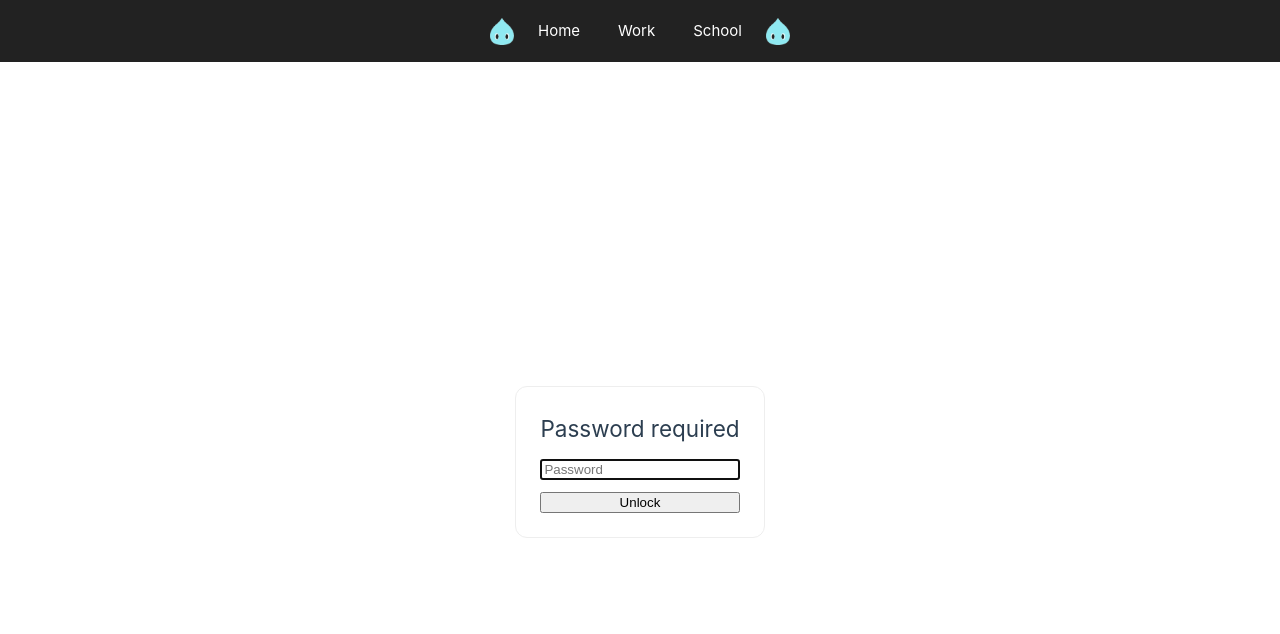
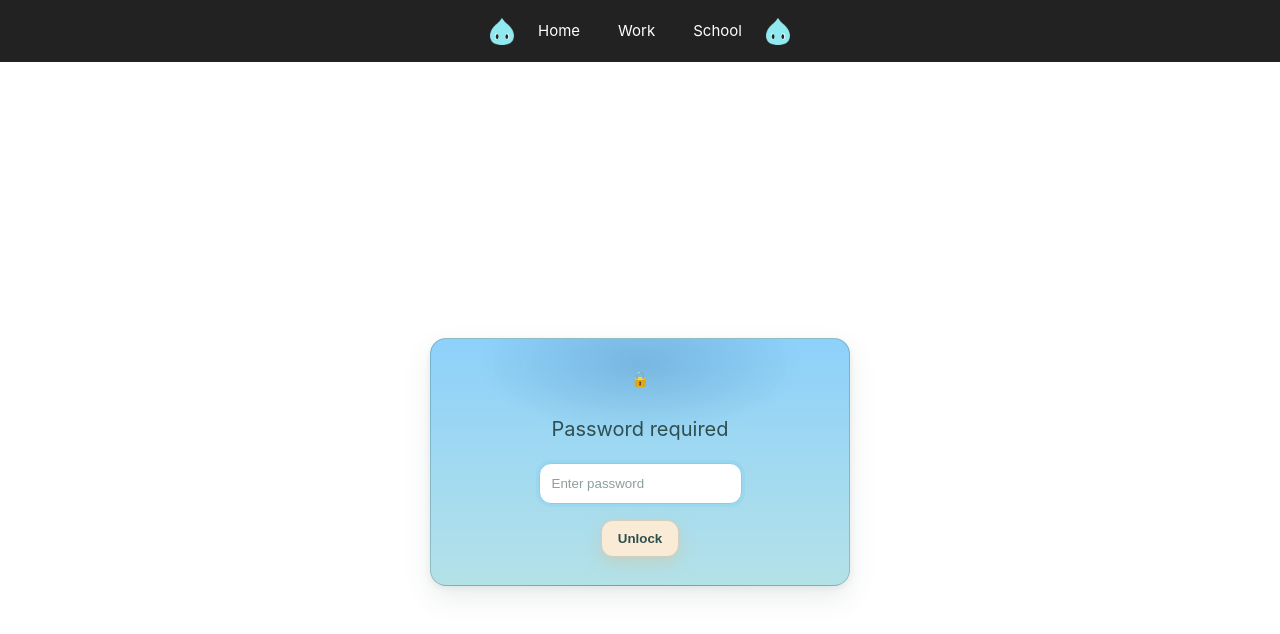
Before and after one commit to papasj19/PresentationWebsite, a Vue app in the folder presentation/: page /School in a window 1280 px wide. Shown: the top 634 px of the page. Built offline with nearby package versions, Linux system fonts and the light colour scheme.

Commit message:
reformmating button again

```diff
--- a/presentation/src/components/Presentation.vue
+++ b/presentation/src/components/Presentation.vue
@@ -8,7 +8,6 @@ async function unlock() {
   const body = new FormData();
   body.append("password", pwd.value);
 
-  // Use same-origin so the cookie is stored
   const res = await fetch("/login", {
     method: "POST",
     body,
@@ -17,8 +16,6 @@ async function unlock() {
 
   if (res.ok) {
     unlocked.value = true;
-    // Optional: ping the PDF to confirm access and warm cache
-    // await fetch("/protected/Presentation1.pdf", { method: "HEAD", credentials: "same-origin" });
   } else {
     alert("Wrong password 😅");
   }
@@ -30,29 +27,147 @@ onMounted(() => inputEl.value?.focus());
 
 <template>
   <main class="viewer">
+    <!-- Lock card -->
     <form v-if="!unlocked" class="login" @submit.prevent="unlock">
+      <div class="lockmark" aria-hidden="true">🔒</div>
       <h2>Password required</h2>
-      <input ref="inputEl" v-model.trim="pwd" type="password" placeholder="Password" />
-      <button type="submit">Unlock</button>
+
+      <label class="field">
+        <input
+            ref="inputEl"
+            v-model.trim="pwd"
+            type="password"
+            placeholder="Enter password"
+            aria-label="Password"
+            required
+        />
+      </label>
+
+      <button type="submit" class="btn">Unlock</button>
+
     </form>
 
+    <!-- PDF viewer -->
     <div v-else class="pdf-wrap">
       <iframe
           src="/protected/Presentations/Presentation1.pdf"
           title="Presentation PDF"
           referrerpolicy="no-referrer"
       ></iframe>
+
       <p class="fallback">
-        Can’t see it? <a href="/protected/Presentations/Presentation1.pdf" download>Download the PDF</a>.
+        Can’t see it?
+        <a href="/protected/Presentations/Presentation1.pdf" download>Download the PDF</a>.
       </p>
     </div>
   </main>
 </template>
 
 <style scoped>
-.viewer { min-height: 100vh; display: grid; place-items: center; padding: 24px; }
-.login { display: flex; flex-direction: column; gap: 12px; padding: 24px; border: 1px solid #eee; border-radius: 12px; }
-.pdf-wrap { width: min(960px, 95vw); }
-.pdf-wrap iframe { width: 100%; height: 80vh; border: 0; }
-.fallback { margin-top: .5rem; text-align: center; }
+/* Put the variables on the wrapper so scoped CSS applies */
+.viewer {
+  --fg: darkslategray;
+  --accent: skyblue;
+  --btn-bg: antiquewhite;
+  --card-bg: rgba(135, 206, 235, 0.18); /* skyblue tint for the card */
+
+  /* light skyblue background so it’s not “just white” */
+  min-height: 100vh;
+  padding: 32px 20px;
+  display: grid;
+  place-items: center;
+
+}
+
+/* Lock card */
+.login {
+  width: min(420px, 92vw);
+  border: 1px solid rgba(47, 79, 79, 0.25);
+  border-radius: 16px;
+  padding: 28px 24px;
+  display: grid;
+  justify-items: center;
+  gap: 16px;
+  box-shadow:
+      0 12px 28px rgba(47, 79, 79, 0.1),
+      0 2px 6px rgba(47, 79, 79, 0.08);
+
+  /* Stronger blue gradient background */
+  background:
+      radial-gradient(
+          60% 45% at 50% 10%,
+          rgba(70, 130, 180, 0.35),   /* steelblue tint */
+          transparent 65%
+      ),
+      linear-gradient(
+          180deg,
+          rgba(135, 206, 250, 0.95) 0%,   /* deep skyblue */
+          rgba(176, 224, 230, 0.95) 100%  /* powderblue */
+      );
+  color: darkslategray;
+}
+
+
+
+h2 { margin: 6px 0 2px; font-size: 1.25rem; color: var(--fg); }
+
+.login input[type="password"] {
+  width: 100%;
+  padding: 12px;
+  border-radius: 12px;
+  border: 1px solid rgba(47, 79, 79, 0.22);
+  background-color: #fff;
+  outline: none;
+  transition: box-shadow 160ms ease, border-color 160ms ease;
+}
+.login input[type="password"]::placeholder { color: rgba(47,79,79,0.55); }
+.login input[type="password"]:focus-visible {
+  border-color: var(--accent);
+  box-shadow: 0 0 0 3px rgba(135, 206, 235, 0.35);
+}
+
+/* Button in your colors */
+.login .btn,
+.login button {
+  justify-self: center;
+  padding: 10px 16px;
+  border-radius: 12px;
+  border: 1px solid rgba(47,79,79,0.18);
+  background: var(--btn-bg);
+  color: var(--fg);
+  font-weight: 600;
+  cursor: pointer;
+  transition: transform 120ms ease, box-shadow 160ms ease, opacity 120ms ease;
+  box-shadow: 0 6px 16px rgba(222, 184, 135, 0.35);
+}
+.login .btn:hover,
+.login button:hover { transform: translateY(-1px); }
+.login .btn:active,
+.login button:active { transform: translateY(0); opacity: 0.9; }
+
+/* PDF area */
+.pdf-wrap {
+  width: min(980px, 96vw);
+  background: #fff;
+  border: 1px solid rgba(47, 79, 79, 0.12);
+  border-radius: 16px;
+  padding: 10px;
+  box-shadow:
+      0 16px 36px rgba(47, 79, 79, 0.08),
+      0 2px 6px rgba(47, 79, 79, 0.06);
+}
+.pdf-wrap iframe {
+  width: 100%;
+  height: 78vh;
+  border: 0;
+  border-radius: 10px;
+  /* simpler loading backdrop (no gradient parsing issues) */
+  background: rgba(135, 206, 235, 0.08);
+}
+
+.fallback { margin-top: 8px; text-align: center; font-size: 0.92rem; }
+
+@media (max-width: 480px) {
+  .pdf-wrap iframe { height: 68vh; }
+}
 </style>
```
